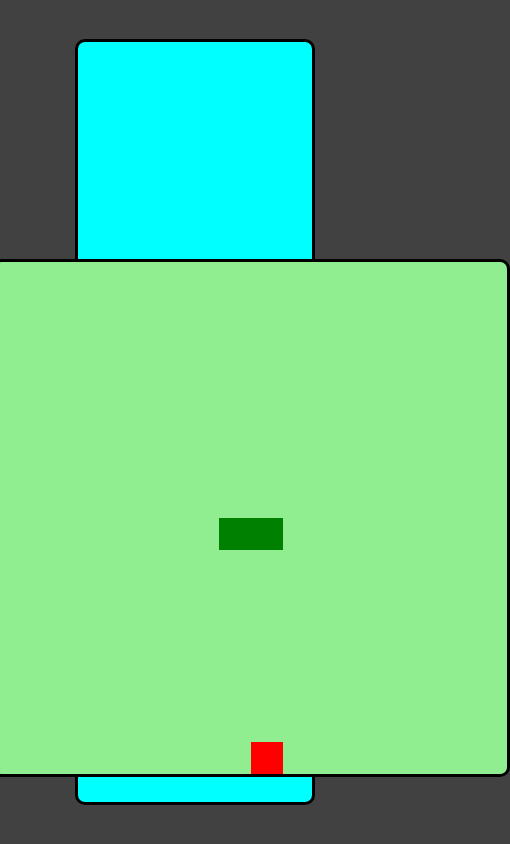
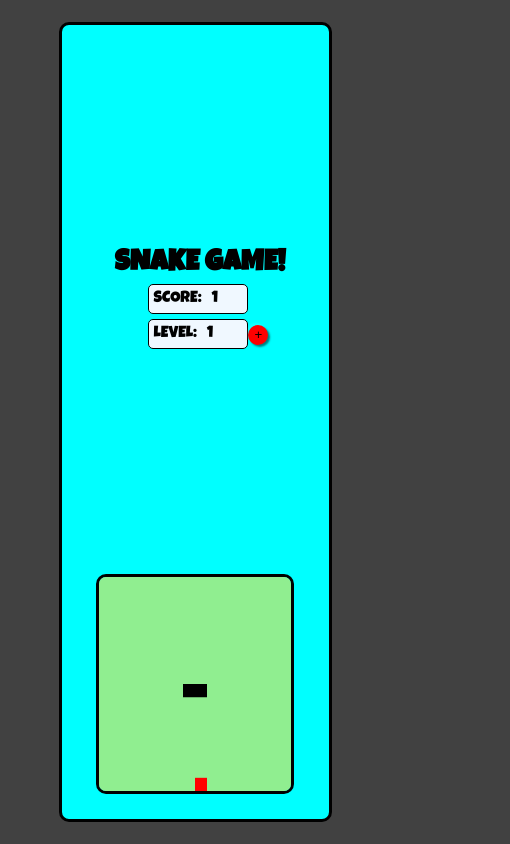
Before and after one commit to andrericardoborba/snakeGame, a plain HTML site: page index.html in a window 390 px wide. Shown: the whole page, 510 px wide, since content can reach past the window. Drawn offline with Linux system fonts and the light colour scheme.

Commit message:
adicionando responsividade

```diff
--- a/index.html
+++ b/index.html
@@ -11,27 +11,29 @@
   </head>
   <body>
     <div id="container">
-      <aside class="dashboard">
+      <div class="dashboard">
         <h1 class="title">SNAKE GAME!</h1>
         <div class="mode">
           <div class="points">
             SCORE:
-            <span id="score">0</span>
+            <span class="number" id="score">0</span>
           </div>
         </div>
         <div class="mode">
           <div class="points">
             LEVEL:
-            <span id="level">1</span>
+            <span class="number" id="level">1</span>
           </div>
           <div>
             <button id="add" onclick="addLevel()">+</button>
         </div>
         </div>
 
-      </aside>
+      </div>
+      <div class="game">
+        <canvas id="snake" width="512" height="512"></canvas>
 
-      <canvas id="snake" width="512" height="512"></canvas>
+      </div>
     </div>
   </body>
 </html>
--- a/script.js
+++ b/script.js
@@ -34,7 +34,7 @@ function makeBG(){
 
 function makeSnake(){
     for(let i= 0; i< snake.length; i++){
-        context.fillStyle = "green";
+        context.fillStyle = "black";
         context.fillRect(snake[i].x, snake[i].y, box, box);
     }
 }
--- a/style.css
+++ b/style.css
@@ -1,6 +1,7 @@
 *{
     margin: 0;
     padding: 0;
+    box-sizing: border-box;
 }
 body{
     font-family: 'Luckiest Guy', cursive;
@@ -10,60 +11,54 @@ body{
     justify-content: center;
     align-items: center;
     color: #000000;
-    box-sizing: border-box;
+
 
     background-color: #414141;
 }
 
-.title{
-    font-size: 30px;
-}
-
 #container{
+    height: 90%;
+    width: 70%;
+    display: flex;
+    align-items: center;
+    justify-content: center;
     background-color: aqua;
-    height: 90%;
-    width: 60%;
-    display: flex;
-    justify-content: center;
-    align-items: flex-start;
     border: 3px solid #000000;
     border-radius: 10px;
 }
-
-h1{
-    margin-right: 15px;
-    font-size: 25px;
+.dashboard{
+    width: 40%;
+    height: 100%;
+    display: flex;
+    justify-content: center;
+    flex-direction: column;
+    margin: 20px;
 
 }
+.title{
+    font-size: 3rem;
+}
 
-#snake{
-  border: 3px solid #000000;
-  display: flex;
-  justify-content: center;
-  align-self: flex-end;
-  flex-direction: column;
-  margin-bottom: 25px;
-  border-radius: 10px;
+.game #snake{
+    height: 90%;
+    width: 90%;
+    border: 3px solid #000000;
+
+    border-radius: 10px;
 }
-.dashboard{
-    height: 80%;
-    width: 200px;
-    display: flex;
-    justify-content:  space-evenly;
-    flex-direction: column;
-}
+
 .mode{
-    height: 20px;
+    height: 30px;
     width: 100px;
     display: flex;
     background-color: aliceblue;
     border: 1px solid #000000;
     padding: 5px;
+    margin-bottom: 10px;
     border-radius: 5px;
 }
-span{
+.number{
     padding: 10px;
-
 }
 
 #add{
@@ -89,3 +84,50 @@ span{
     align-items: center;
 
 }
+
+@media (max-width: 770px){
+    #container {
+        height: 95%;
+        max-height: 800px;
+
+        flex-direction: column;
+        text-align: center;
+    }
+    .dashboard {
+        display: flex;
+        justify-content: center;
+        align-items: center;
+        flex-direction: row;
+        width: 100%;
+        margin: 10px auto 10px;
+        text-align: center;
+
+    }
+    .title {
+        font-size: 1.8rem;
+        margin-left: 10px;
+    }
+    .mode {
+        margin: 5px 0 0 5px;
+    }
+    #add {
+        margin-left: 25px;
+    }
+    #snake {
+        top: 30%;
+        left: 10%;
+        width: 67%;
+        height: 67%;
+    }
+}
+
+@media (max-width: 650px){
+    .container {
+        justify-content: center;
+    }
+    .dashboard {
+        flex-direction: column;
+        align-items: center;
+    }
+
+}
```
